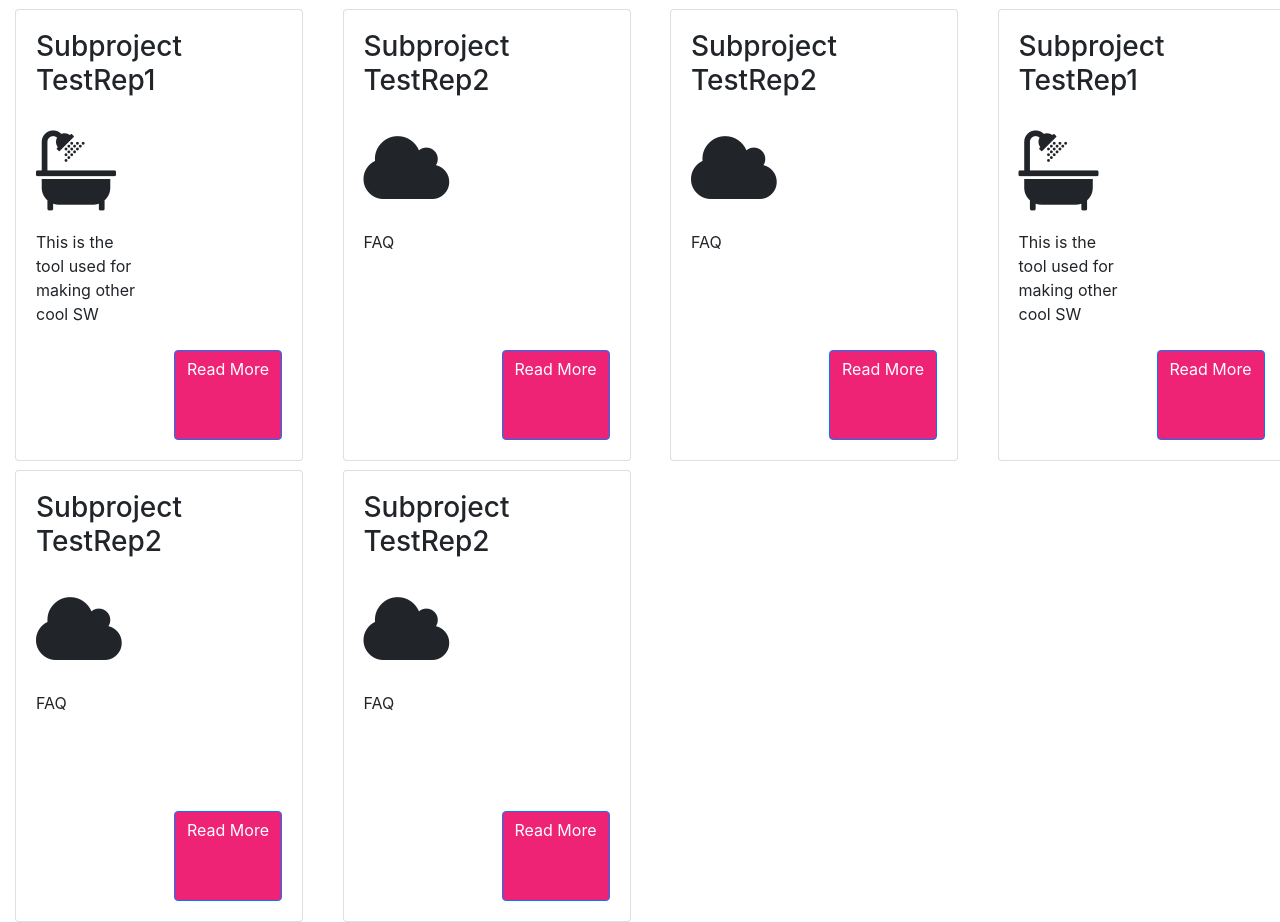
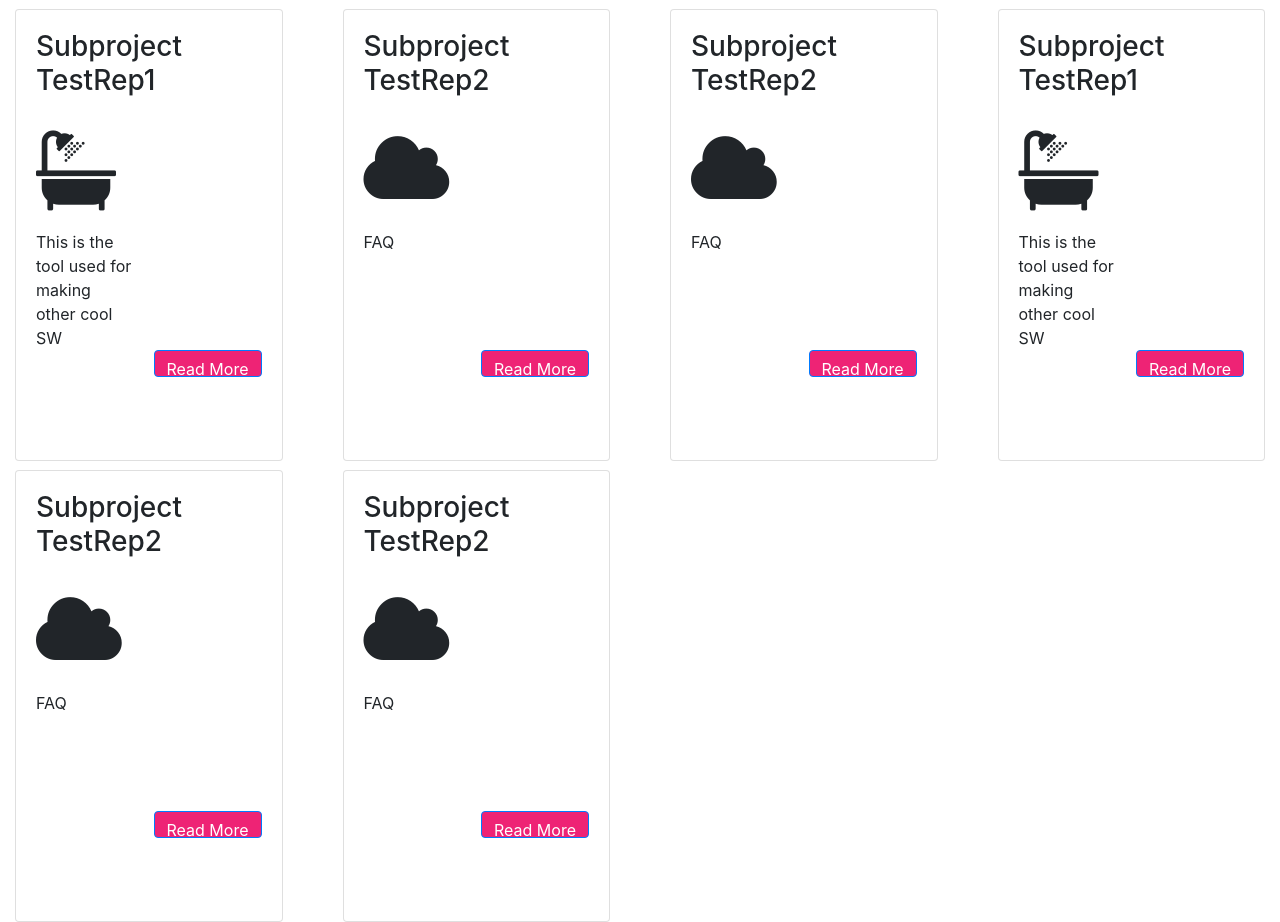
Before and after one commit to TestOrgLeonB/testorgleonb.github.io, a Jekyll site: the page built from README.md, in a window 1280 px wide. Built offline with Jekyll 4.4.1, drawn with Linux system fonts in a browser that asks for light colours; our own code applies the rules of GitHub Pages for plain Markdown files.

Commit message:
more styling

```diff
--- a/_layouts/default.html
+++ b/_layouts/default.html
@@ -17,7 +17,7 @@
                         {% assign remainder = forloop.index0 | modulo: 2 %}
                         {% if remainder == 1 %}
                             <div class="col-lg-3">
-                                <div class="card" style="width: 18rem; margin-top: 1vh;">
+                                <div class="card" style="margin-top: 1vh;">
                                     <div class="card-body" style="display: flex; flex-direction: column; height: 50vh;">
                                         <div class="row" style="flex: 20%">
                                             <div class="col">
@@ -36,7 +36,7 @@
                                         </div>
                                         <div class="row" style="flex: 20%">
                                             <div class="col" style="display: flex; justify-content: flex-end; height: 10vh;">
-                                                <a href="{{ subproject.url }}" class="btn btn-primary" style="background-color: #EE2375; height: 10vh;">Read More</a>
+                                                <a href="{{ subproject.url }}" class="btn btn-primary" style="background-color: #EE2375; height: 3vh;">Read More</a>
                                             </div>
                                         </div>
                                     </div>
```
